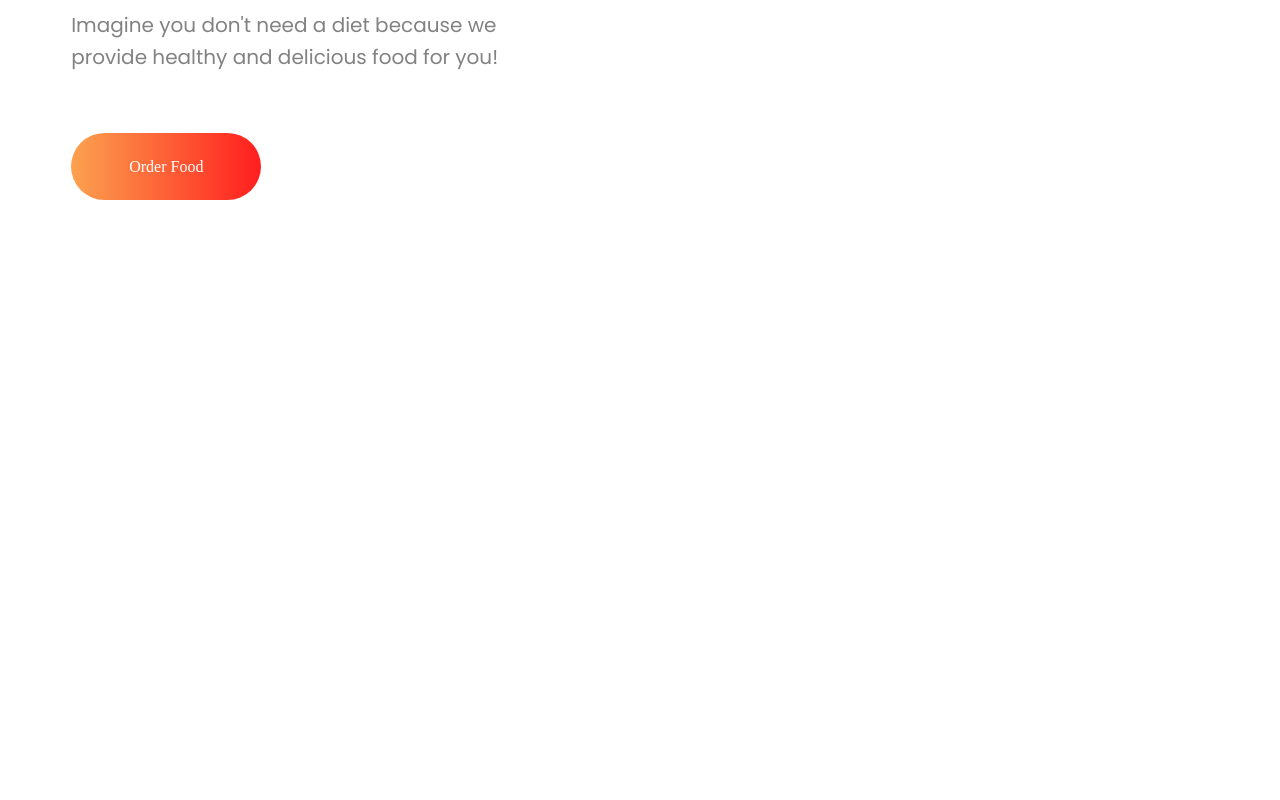
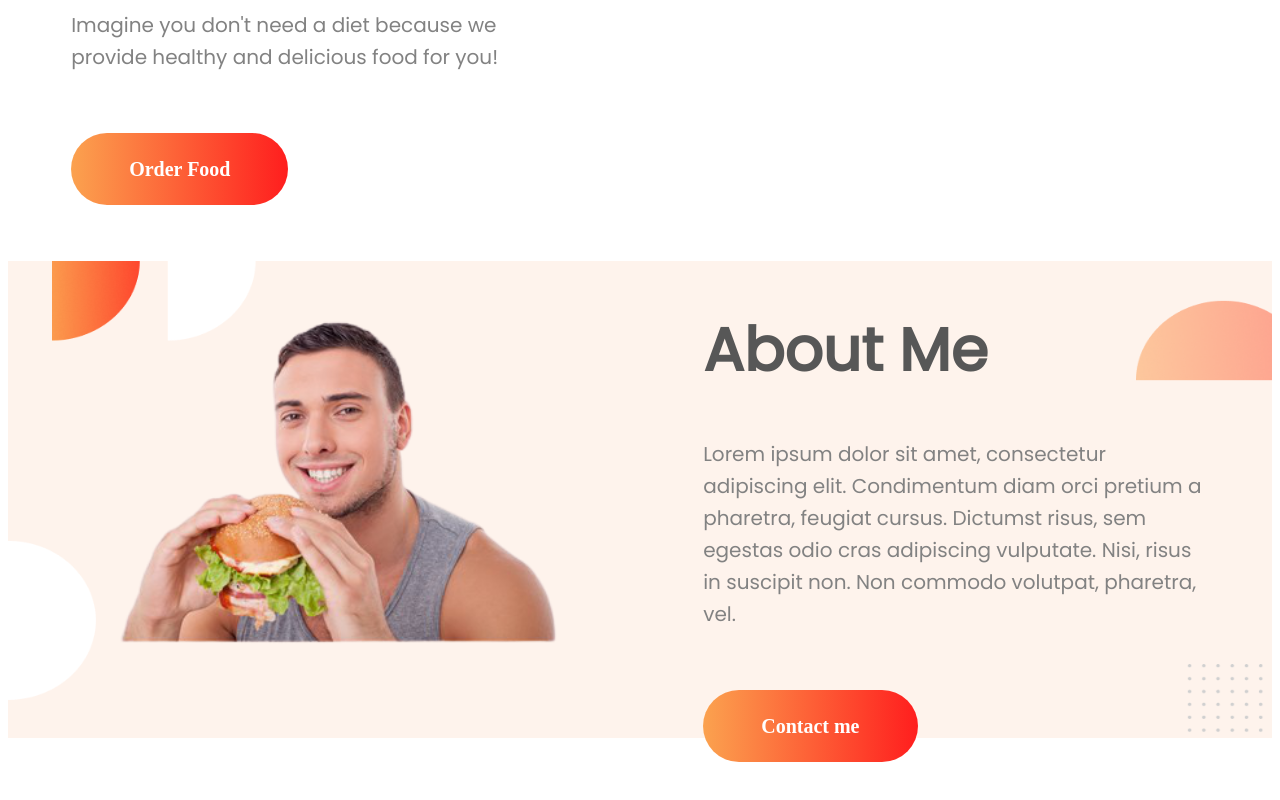
Before and after one commit to AsikurRahaman/eat-healthy, a plain HTML site: page index.html in a window 1280 px wide. Shown: the part 512-1312 px from the top of the page. Before the commit the page ends 800 px from the top, so only its background shows below. Drawn offline with Linux system fonts and the light colour scheme.

Commit message:
about me section complete

```diff
--- a/index.html
+++ b/index.html
@@ -14,7 +14,7 @@
 </head>
 
 <body>
-    <section class="order_food">
+    <section id="flexible_container" class="order_food">
         <div class="half_width order_description">
             <h1><span class="orange_color">Skip</span> The Diet,
                 Just Eat Healthy
@@ -27,6 +27,19 @@
             <img src="images/fitness/fitness.png" alt="fitness picture">
         </div>
     </section>
+    <section id="flexible_container" class="about_me">
+        <div class="half_width">
+            <img src="images/male/attractive-man-eating-hamburger-he-260nw-310832510-removebg-preview.png"
+                alt="pic of a male" id="aboutMe_pic">
+        </div>
+        <div class="half_width">
+            <h1>About Me</h1>
+            <p>Lorem ipsum dolor sit amet, consectetur adipiscing elit. Condimentum diam orci pretium a pharetra,
+                feugiat cursus. Dictumst risus, sem egestas odio cras adipiscing vulputate. Nisi, risus in suscipit non.
+                Non commodo volutpat, pharetra, vel.</p>
+            <a href="#">Contact me</a>
+        </div>
+    </section>
 
 </body>
 
--- a/style.css
+++ b/style.css
@@ -1,7 +1,28 @@
+section {
+    margin-bottom: 5em;
+}
+
 .half_width {
     width: 50%;
     padding-left: 5%;
     padding-right: 5%;
+}
+
+#flexible_container {
+    display: flex;
+    width: 100%;
+}
+
+.about_me {
+    background-image: url("images/shapes/7.png");
+    background-repeat: no-repeat;
+    background-size: 100% 100%;
+}
+
+#aboutMe_pic {
+    position: relative;
+    bottom: 0;
+    top: 44px;
 }
 
 h1 {
@@ -33,9 +54,10 @@ h1 {
     background-image: linear-gradient(to right, #FBA24F, #FF1E1E);
     padding: 25px 58px;
     text-decoration: none;
-    color: white;
+    color: #FFFFFF;
     border-radius: 50px;
-    margin-top: 2em;
+    font-size: 20px;
+    font-weight: 800;
 }
 
 .orange_color {
@@ -46,7 +68,4 @@ h1 {
     padding-top: 8%;
 }
 
-.order_food {
-    display: flex;
-    width: 100%;
-}
+.order_food {}
```
